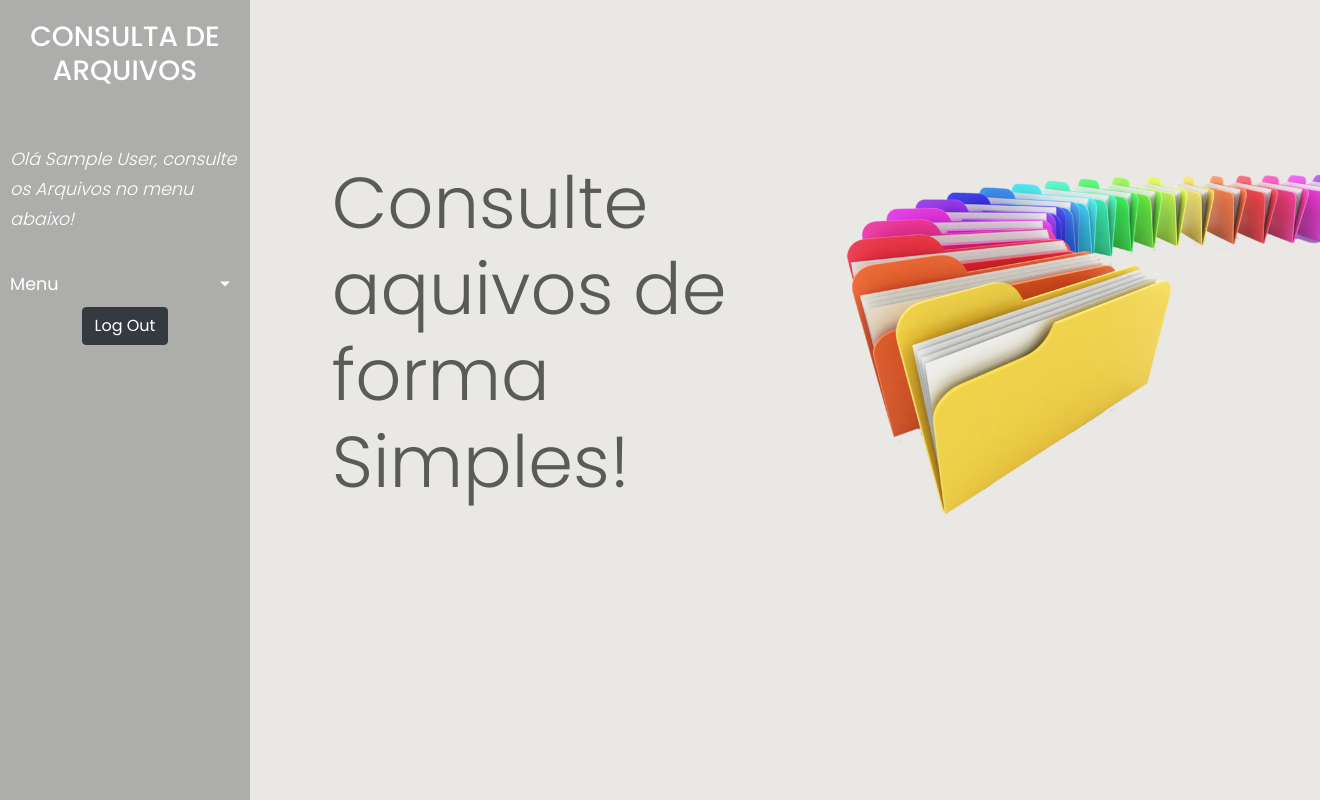
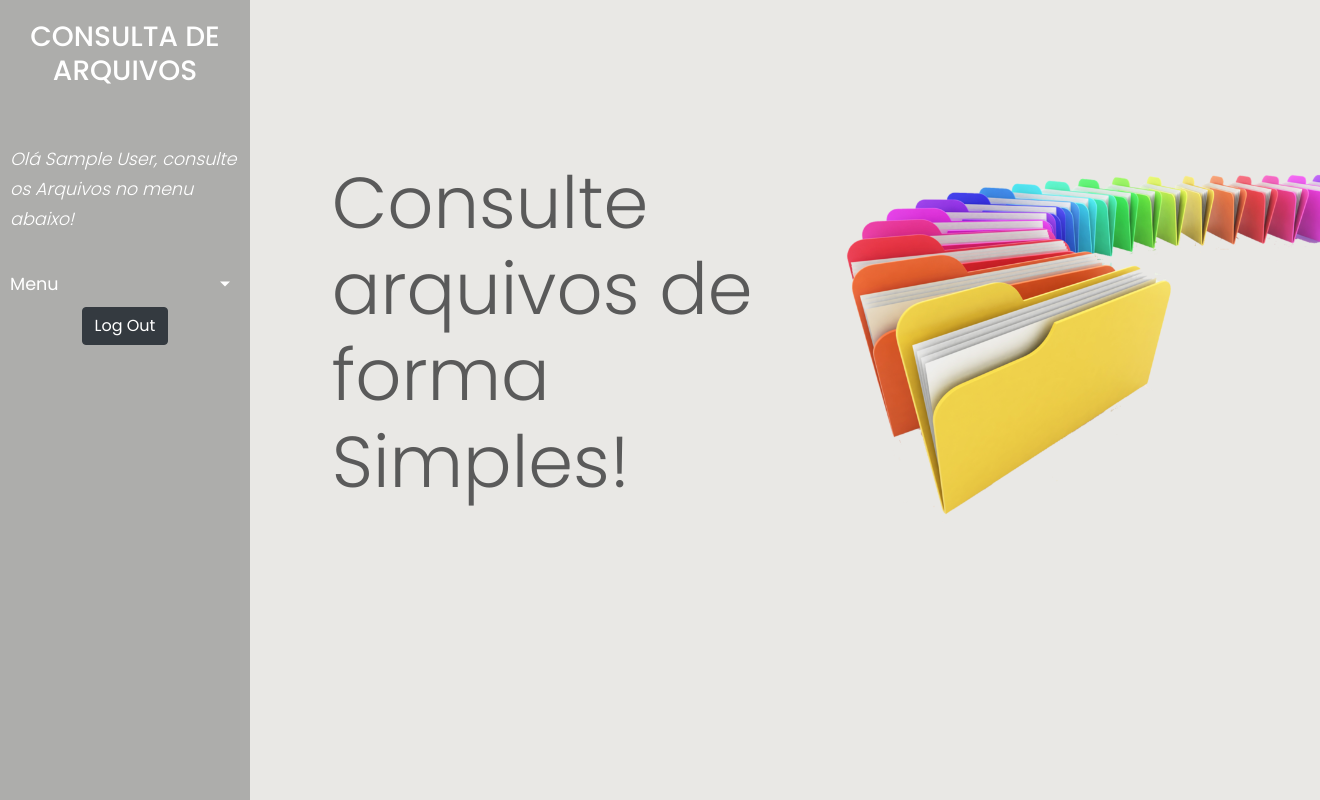
Before and after one commit to leomaiaao/Consulta-API---Processo-Seletivo-Padawans-Framework-System, a PHP site: page /pages/home.php in a window 1320 px wide; the page is wider, and only the part inside the window is pictured. Run offline with PHP 8.4, Linux system fonts and the light colour scheme; the visitor is signed in with stand-in values (Sample User, id 1); some libraries are stand-ins or nearby versions.

Commit message:
Update home.php

```diff
--- a/pages/home.php
+++ b/pages/home.php
@@ -91,7 +91,7 @@ if ($nome == null || $nome == "") {
                     <div class="row align-items-right">
                         <div class="col-md-6 d-flex">
                             <div class="align-items-right">
-                                <h2 class="  display-3 ">Consulte aquivos de forma Simples!</h2>
+                                <h2 class="  display-3 ">Consulte arquivos de forma Simples!</h2>
                             </div>
                         </div>
                         <div class="col-6 d-none d-md-block">
```
